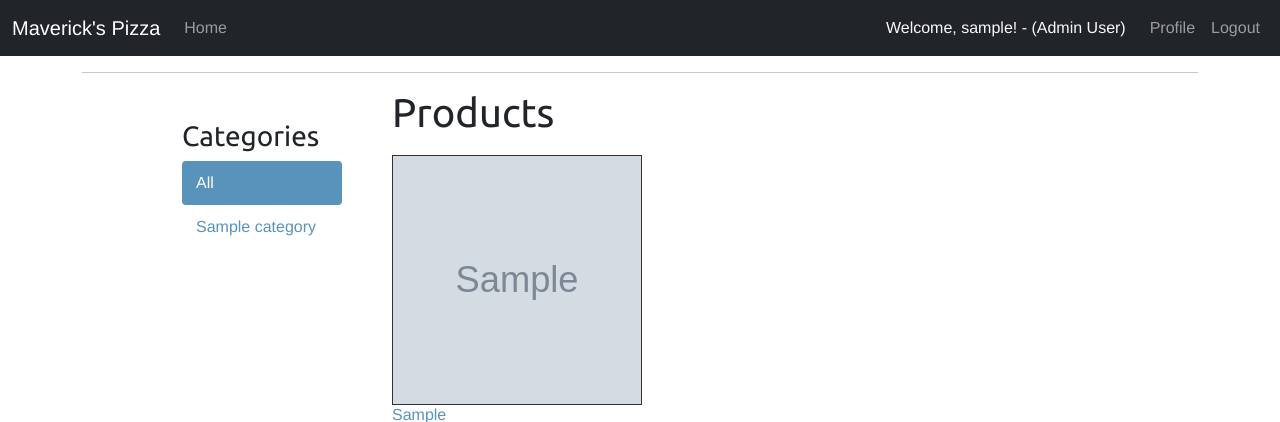
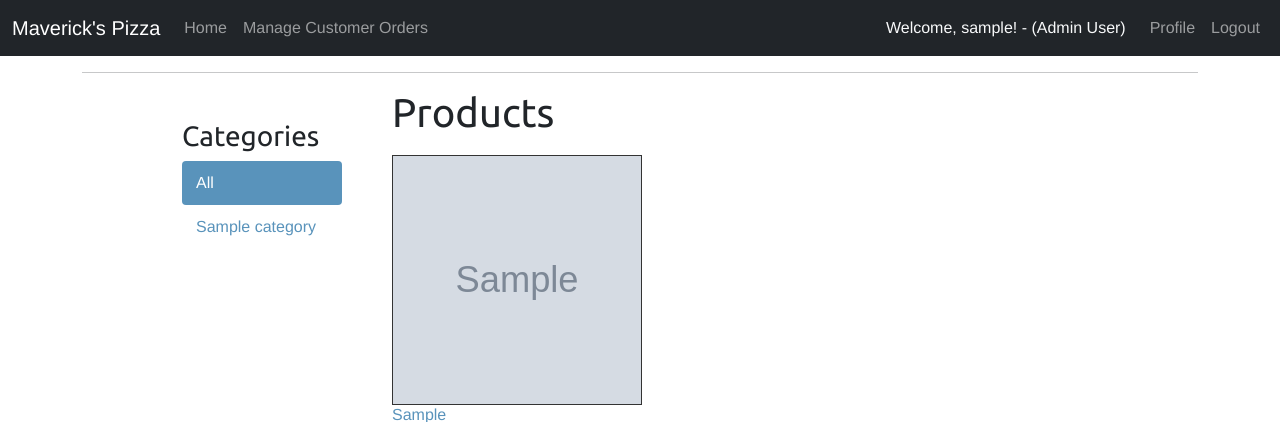
Before and after one commit to mattallen889/ISQA-3900-Group-4, a Django app: page / in a window 1280 px wide. Shown: the top 422 px of the page. Run offline with Django 4.2, Linux system fonts and the light colour scheme; a user stored in the database is signed in; tables that the repository leaves empty hold one stand-in row (values such as "Sample post"); grey boxes marked "Sample" are stand-in pictures.

Commit message:
Created a basic view for managing customer orders

```diff
--- a/shop/templates/shop/base.html
+++ b/shop/templates/shop/base.html
@@ -24,7 +24,11 @@
                 <li class="nav-item">
                     <a class="nav-link" href="{% url 'shop:product_list' %}">Home</a>
                 </li>
-                {% if user.is_authenticated and not user.is_staff %}
+                {% if user.is_authenticated and user.is_staff %}
+                <li class="nav-item">
+                    <a class="nav-link" href="{% url 'shop:manage_customer_orders' %}">Manage Customer Orders</a>
+                </li>
+                {% elif user.is_authenticated and not user.is_staff %}
                     <li class="nav-item">
                         <a class="nav-link" href="{% url 'cart:cart_detail' %}">Cart</a>
                     </li>
--- a/shop/urls.py
+++ b/shop/urls.py
@@ -16,4 +16,5 @@ urlpatterns = [
 
     path('registration/logged_out/', views.logged_out, name='logged_out'), # Points to sign_up
     path('catalog/profile/', views.profile, name='profile'), # Points to profile
+    path('catalog/customer_orders/', views.manage_customer_orders, name='manage_customer_orders'),
 ]
--- a/shop/views.py
+++ b/shop/views.py
@@ -43,6 +43,18 @@ def product_detail(request, id):
                    'cart_product_form': cart_product_form,
                    'cart': cart})
 
+def manage_customer_orders(request):
+    if request.user.is_authenticated and request.user.is_staff:
+
+
+
+
+
+
+        return redirect('/')
+    else:
+        return redirect('/')
+
 #added code for base.html connection by Nate
 
 def loginView(request):
```
